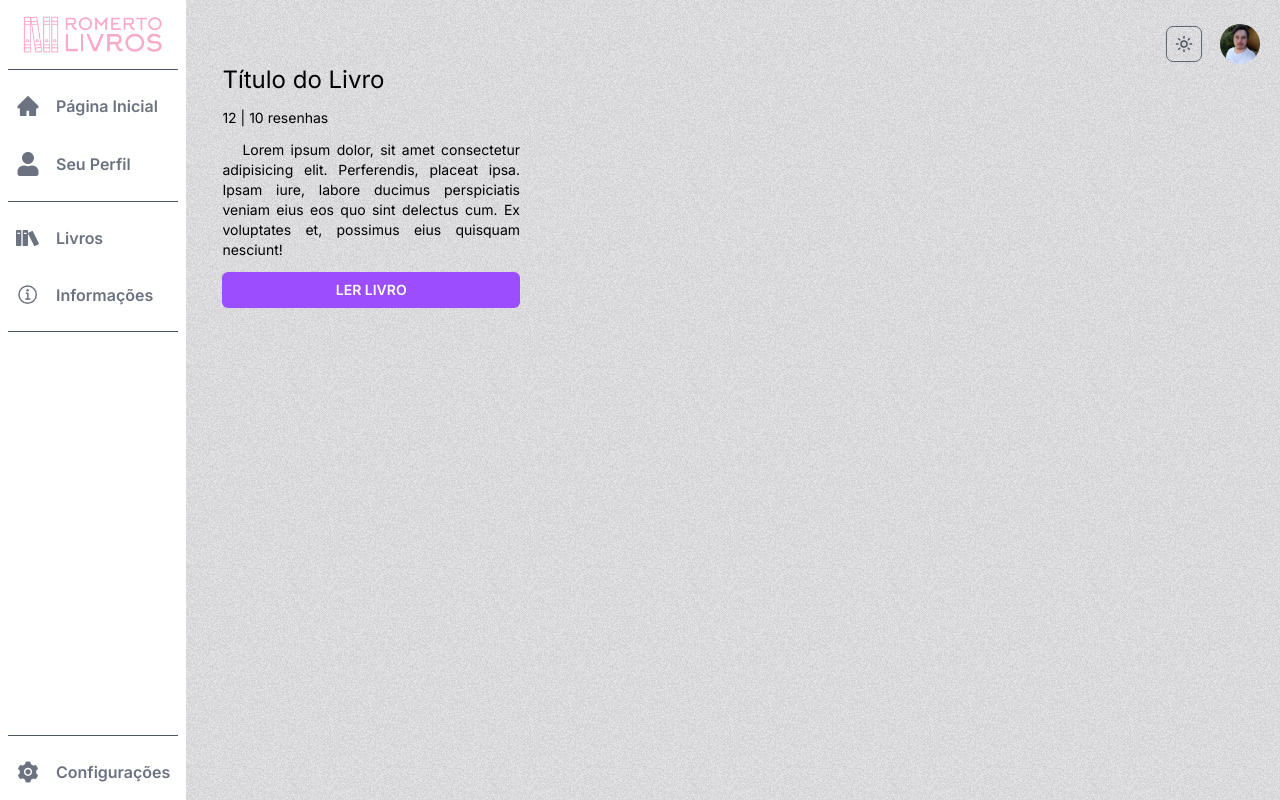
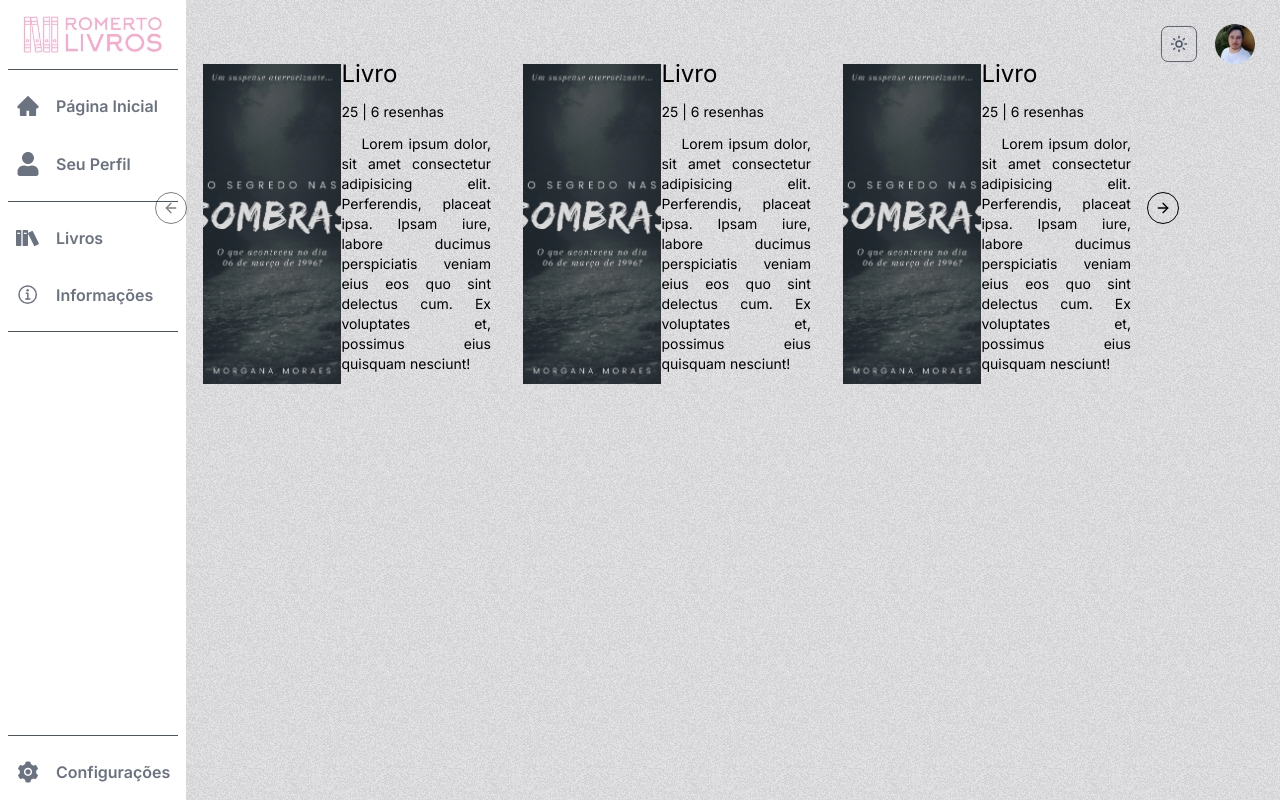
Before and after one commit to LuizMadrid/romerto-livros, a Next.js app: page / in a window 1280 px wide. Built offline with nearby package versions, Linux system fonts and the light colour scheme.

Commit message:
changes in layout has been created.

```diff
--- a/package.json
+++ b/package.json
@@ -14,6 +14,7 @@
     "@radix-ui/react-slot": "^1.0.2",
     "class-variance-authority": "^0.7.0",
     "clsx": "^2.0.1",
+    "embla-carousel-react": "^8.0.0-rc17",
     "lucide-react": "^0.303.0",
     "next": "14.0.4",
     "next-themes": "^0.2.1",
@@ -27,9 +28,12 @@
     "@types/node": "^20",
     "@types/react": "^18",
     "@types/react-dom": "^18",
+    "@typescript-eslint/eslint-plugin": "^6.17.0",
+    "@typescript-eslint/parser": "^6.17.0",
     "autoprefixer": "^10.0.1",
     "eslint": "^8.56.0",
     "eslint-config-next": "14.0.4",
+    "eslint-plugin-react": "^7.33.2",
     "postcss": "^8",
     "prettier-plugin-tailwindcss": "^0.5.10",
     "tailwindcss": "^3.3.0",
--- a/src/app/globals.css
+++ b/src/app/globals.css
@@ -1,6 +1,23 @@
 @tailwind base;
 @tailwind components;
 @tailwind utilities;
+
+::-webkit-scrollbar {
+  background-color: transparent;
+  width: 0.5625rem;
+  height: 0.5625rem;
+  border-top-right-radius: 0.3125rem;
+  border-bottom-right-radius: 0.3125rem;
+}
+
+::-webkit-scrollbar-thumb {
+  background-color: #9c4eff;
+  border-radius: 5px;
+}
+
+::-webkit-scrollbar-thumb:hover {
+  background-color: #5d26a6;
+}
 
 :root {
   --foreground-rgb: 0, 0, 0;
--- a/src/app/layout.tsx
+++ b/src/app/layout.tsx
@@ -1,3 +1,4 @@
+import * as React from 'react';
 import type { Metadata } from 'next';
 import { Inter } from 'next/font/google';
 import { ThemeProvider } from '@/components/Theme-provider';
--- a/src/app/page.tsx
+++ b/src/app/page.tsx
@@ -1,6 +1,8 @@
+import * as React from 'react';
+
 import Sidebar from '@/components/Sidebar';
 import ProfileDetails from '@/components/ProfileDetails';
-import BooksContainer from '@/components/BooksContainer';
+import BooksCarousel from './Sections/BooksCarousel';
 
 export default function Home() {
 	return (
@@ -8,19 +10,16 @@ export default function Home() {
 			<div className='bg-background-white dark:bg-background-dark flex h-full w-full gap-4'>
 				<Sidebar />
 
-				<div className='text-black dark:text-white h-screen w-screen mr-5'>
+				<div className='text-black dark:text-white h-screen w-screen overflow-y-scroll overflow-x-hidden'>
+					<div className='ml-[5%] mr-[2%]'>
+						<div className='flex justify-end items-center'>
+							<ProfileDetails />
+						</div>
 
-					<div className='flex justify-end items-center'>
-						<ProfileDetails />
+						<div className='flex flex-col justify-center items-center'>
+							<BooksCarousel />
+						</div>
 					</div>
-
-					<BooksContainer
-						name={'Título do Livro'}
-						image={'livro4.jpg'}
-						sinopse={'Lorem ipsum dolor, sit amet consectetur adipisicing elit. Perferendis, placeat ipsa. Ipsam iure, labore ducimus perspiciatis veniam eius eos quo sint delectus cum. Ex voluptates et, possimus eius quisquam nesciunt!'}
-						date={12}
-						comments={10}
-					/>
 				</div>
 			</div>
 		</>
--- a/src/components/Button.tsx
+++ b/src/components/Button.tsx
@@ -1,3 +1,4 @@
+import * as React from 'react';
 import { ComponentPropsWithoutRef } from 'react';
 import { twMerge } from 'tailwind-merge';
 
@@ -14,7 +15,7 @@ function Button({ className, variant = 'primary', ...props }: ButtonProps) {
 		sidebar: 'cursor-pointer p-2 gap-4 group-hover:bg-gray-400/20 rounded-lg w-full justify-center group-hover/sidebar:justify-start items-center',
 	};
 
-	const _className = twMerge(variantClasses[variant], 'flex appearance-none rounded-md font-semibold transition-all duration-[0.3s] ease-[ease-in-out] hover:transition-all hover:duration-[0.3s] hover:ease-[ease-in-out]', className);
+	const _className = twMerge(variantClasses[variant], 'flex appearance-none rounded-md font-semibold transition-all hover:transition-all', className);
 
 	return (
 		<button className={_className} {...props}>
```
Also changed, not shown: .eslintrc.json, 1 other file (tests, documents, lock files or other folders).
